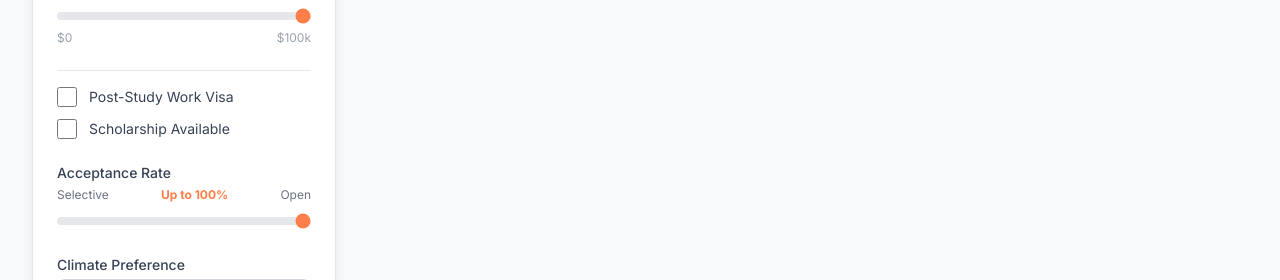
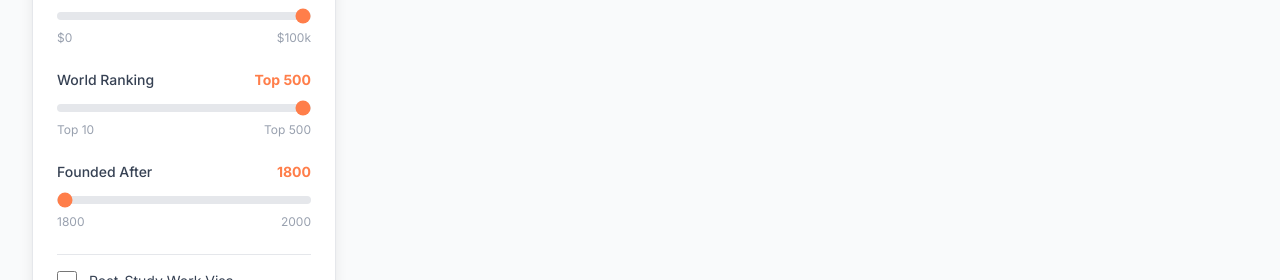
Before and after one commit to ii-shimul/university-finder, a Next.js app: page / in a window 1280 px wide. Shown: the part 932-1212 px from the top of the page. Built offline with nearby package versions, Linux system fonts and the light colour scheme; no server answers; the database is empty.

Commit message:
feat: added some finishing touch

```diff
--- a/app/layout.tsx
+++ b/app/layout.tsx
@@ -9,9 +9,24 @@ const inter = Inter({
 });
 
 export const metadata: Metadata = {
-	title: "Find University - Global Education",
+	title: "University Finder – Compare & Filter Top Universities Worldwide",
 	description:
-		"Find the best universities worldwide for your education journey.",
+		"Search, filter, and compare 200+ top universities across the UK, USA, Canada, and Australia. Filter by ranking, tuition fees, scholarships, climate, and more.",
+	keywords: [
+		"university finder",
+		"study abroad",
+		"compare universities",
+		"top universities",
+		"tuition fees",
+		"scholarships",
+		"world ranking",
+	],
+	openGraph: {
+		title: "University Finder – Compare & Filter Top Universities Worldwide",
+		description:
+			"Search, filter, and compare 200+ top universities across the UK, USA, Canada, and Australia.",
+		type: "website",
+	},
 };
 
 export default function RootLayout({
--- a/components/filters/Sidebar.tsx
+++ b/components/filters/Sidebar.tsx
@@ -22,6 +22,12 @@ const Sidebar = ({ countries, locations }: SidebarProps) => {
 	const [tuitionMax, setTuitionMax] = useState(
 		Number(searchParams.get("tuitionMax")) || 100000,
 	);
+	const [rankingMax, setRankingMax] = useState(
+		Number(searchParams.get("rankingMax")) || 500,
+	);
+	const [establishedAfter, setEstablishedAfter] = useState(
+		Number(searchParams.get("establishedAfter")) || 1800,
+	);
 	const [postStudyWorkVisa, setPostStudyWorkVisa] = useState(
 		searchParams.get("visa") === "true",
 	);
@@ -43,6 +49,9 @@ const Sidebar = ({ countries, locations }: SidebarProps) => {
 		if (location && location !== "Any Location")
 			params.set("location", location);
 		if (tuitionMax < 100000) params.set("tuitionMax", String(tuitionMax));
+		if (rankingMax < 500) params.set("rankingMax", String(rankingMax));
+		if (establishedAfter > 1800)
+			params.set("establishedAfter", String(establishedAfter));
 		if (postStudyWorkVisa) params.set("visa", "true");
 		if (scholarshipAvailable) params.set("scholarship", "true");
 		if (acceptanceRateMax < 100)
@@ -58,6 +67,8 @@ const Sidebar = ({ countries, locations }: SidebarProps) => {
 		country,
 		location,
 		tuitionMax,
+		rankingMax,
+		establishedAfter,
 		postStudyWorkVisa,
 		scholarshipAvailable,
 		acceptanceRateMax,
@@ -70,6 +81,8 @@ const Sidebar = ({ countries, locations }: SidebarProps) => {
 		setCountry("All");
 		setLocation("Any Location");
 		setTuitionMax(100000);
+		setRankingMax(500);
+		setEstablishedAfter(1800);
 		setPostStudyWorkVisa(false);
 		setScholarshipAvailable(false);
 		setAcceptanceRateMax(100);
@@ -92,10 +105,28 @@ const Sidebar = ({ countries, locations }: SidebarProps) => {
 		return () => clearTimeout(timeout);
 	}, [search, applyFilters]);
 
+	const [isOpen, setIsOpen] = useState(false);
+
 	return (
 		<aside className="w-full lg:w-1/4 shrink-0">
+			{/* Mobile toggle button */}
+			<button
+				className="w-full lg:hidden flex items-center justify-between bg-surface-light dark:bg-surface-dark rounded-xl shadow-lg border border-border-light dark:border-border-dark p-4 mb-2 cursor-pointer"
+				onClick={() => setIsOpen(!isOpen)}
+			>
+				<span className="font-bold text-lg text-secondary dark:text-white flex items-center">
+					<span className="material-icons mr-2 text-primary">tune</span>
+					Filters
+				</span>
+				<span
+					className={`material-icons text-gray-500 transition-transform ${isOpen ? "rotate-180" : ""}`}
+				>
+					expand_more
+				</span>
+			</button>
+
 			<div
-				className={`bg-surface-light dark:bg-surface-dark rounded-xl shadow-lg border border-border-light dark:border-border-dark sticky top-24 p-6 space-y-6 transition-opacity duration-200 ${isPending ? "opacity-60 pointer-events-none" : ""}`}
+				className={`bg-surface-light dark:bg-surface-dark rounded-xl shadow-lg border border-border-light dark:border-border-dark sticky top-24 p-6 space-y-6 transition-all duration-200 ${isPending ? "opacity-60 pointer-events-none" : ""} ${isOpen ? "block" : "hidden"} lg:block`}
 			>
 				<div className="flex justify-between items-center mb-2">
 					<h3 className="font-bold text-lg text-secondary dark:text-white flex items-center">
@@ -195,6 +226,52 @@ const Sidebar = ({ countries, locations }: SidebarProps) => {
 					</div>
 				</div>
 
+				{/* ranking filter */}
+				<div>
+					<div className="flex justify-between text-sm mb-1">
+						<label className="font-medium text-gray-700 dark:text-gray-300">
+							World Ranking
+						</label>
+						<span className="text-primary font-bold">Top {rankingMax}</span>
+					</div>
+					<input
+						className="w-full h-2 bg-gray-200 rounded-lg appearance-none cursor-pointer dark:bg-gray-700 accent-primary"
+						max={500}
+						min={10}
+						step={10}
+						type="range"
+						value={rankingMax}
+						onChange={(e) => setRankingMax(Number(e.target.value))}
+					/>
+					<div className="flex justify-between text-xs text-gray-400 mt-1">
+						<span>Top 10</span>
+						<span>Top 500</span>
+					</div>
+				</div>
+
+				{/* established year filter */}
+				<div>
+					<div className="flex justify-between text-sm mb-1">
+						<label className="font-medium text-gray-700 dark:text-gray-300">
+							Founded After
+						</label>
+						<span className="text-primary font-bold">{establishedAfter}</span>
+					</div>
+					<input
+						className="w-full h-2 bg-gray-200 rounded-lg appearance-none cursor-pointer dark:bg-gray-700 accent-primary"
+						max={2000}
+						min={1800}
+						step={10}
+						type="range"
+						value={establishedAfter}
+						onChange={(e) => setEstablishedAfter(Number(e.target.value))}
+					/>
+					<div className="flex justify-between text-xs text-gray-400 mt-1">
+						<span>1800</span>
+						<span>2000</span>
+					</div>
+				</div>
+
 				{/* boolean toggles */}
 				<div className="space-y-3 pt-4 border-t border-gray-200 dark:border-gray-700">
 					<label className="flex items-center space-x-3 cursor-pointer group">
--- a/components/sections/FilterArea.tsx
+++ b/components/sections/FilterArea.tsx
@@ -15,18 +15,18 @@ interface FilterAreaProps {
 }
 
 const FilterArea = async ({ searchParams }: FilterAreaProps) => {
-	// run independent queries in parallel
-	const [countries, locations] = await Promise.all([
-		getCountries(),
-		getLocations(searchParams.country),
-	]);
-
 	const filters: FilterParams = {
 		search: searchParams.search,
 		country: searchParams.country,
 		location: searchParams.location,
 		tuitionMax:
 			searchParams.tuitionMax ? Number(searchParams.tuitionMax) : undefined,
+		rankingMax:
+			searchParams.rankingMax ? Number(searchParams.rankingMax) : undefined,
+		establishedAfter:
+			searchParams.establishedAfter ?
+				Number(searchParams.establishedAfter)
+			:	undefined,
 		postStudyWorkVisa: searchParams.visa === "true",
 		scholarshipAvailable: searchParams.scholarship === "true",
 		acceptanceRateMax:
@@ -38,8 +38,43 @@ const FilterArea = async ({ searchParams }: FilterAreaProps) => {
 		page: searchParams.page ? Number(searchParams.page) : 1,
 	};
 
-	const { universities, total, page, totalPages } =
-		await getFilteredUniversities(filters);
+	// fetch data — if anything fails, show error UI
+	let countries: string[] = [];
+	let locations: string[] = [];
+	let universities: Awaited<ReturnType<typeof getFilteredUniversities>> | null =
+		null;
+	let error = false;
+
+	try {
+		[countries, locations] = await Promise.all([
+			getCountries(),
+			getLocations(searchParams.country),
+		]);
+		universities = await getFilteredUniversities(filters);
+	} catch {
+		error = true;
+	}
+
+	if (error || !universities) {
+		return (
+			<main className="container mx-auto px-4 sm:px-6 lg:px-8 py-10 -mt-8 relative z-20">
+				<div className="text-center py-16">
+					<span className="material-icons text-6xl text-red-300 dark:text-red-600 mb-4 block">
+						error_outline
+					</span>
+					<h2 className="text-xl font-bold text-gray-800 dark:text-white mb-2">
+						Something went wrong
+					</h2>
+					<p className="text-gray-500 dark:text-gray-400 text-sm">
+						We couldn&apos;t load the universities. Please try refreshing the
+						page.
+					</p>
+				</div>
+			</main>
+		);
+	}
+
+	const { universities: unis, total, page, totalPages } = universities;
 
 	// build clean pagination params
 	const cleanParams: Record<string, string> = {};
@@ -66,7 +101,7 @@ const FilterArea = async ({ searchParams }: FilterAreaProps) => {
 						/>
 					</div>
 
-					<Grid universities={universities} />
+					<Grid universities={unis} />
 
 					{totalPages > 1 && (
 						<Pagination
--- a/lib/queries/filters.ts
+++ b/lib/queries/filters.ts
@@ -8,6 +8,8 @@ export async function getFilteredUniversities(filters: FilterParams = {}) {
 		location,
 		tuitionMin,
 		tuitionMax,
+		rankingMax,
+		establishedAfter,
 		postStudyWorkVisa,
 		scholarshipAvailable,
 		acceptanceRateMax,
@@ -40,6 +42,16 @@ export async function getFilteredUniversities(filters: FilterParams = {}) {
 	}
 	if (tuitionMax !== undefined) {
 		query = query.lte("tuition_fee", tuitionMax);
+	}
+
+	// ranking filter (e.g. "Top 50 only")
+	if (rankingMax !== undefined) {
+		query = query.lte("ranking", rankingMax);
+	}
+
+	// established year filter (e.g. "Founded after 1900")
+	if (establishedAfter !== undefined) {
+		query = query.gte("established_year", establishedAfter);
 	}
 
 	// boolean filters
--- a/types/types.ts
+++ b/types/types.ts
@@ -8,6 +8,8 @@ export interface FilterParams {
 	location?: string;
 	tuitionMin?: number;
 	tuitionMax?: number;
+	rankingMax?: number;
+	establishedAfter?: number;
 	postStudyWorkVisa?: boolean;
 	scholarshipAvailable?: boolean;
 	acceptanceRateMax?: number;
```
